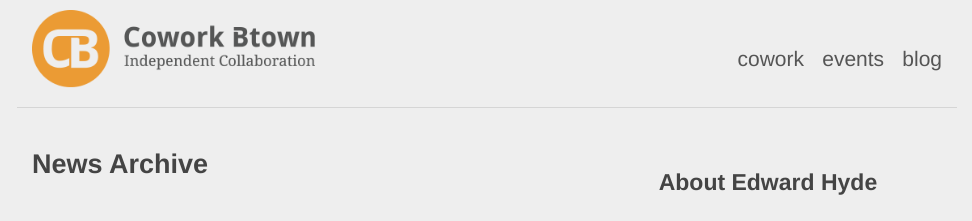
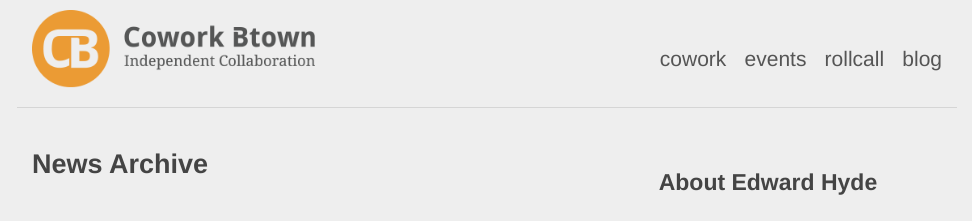
Before and after one commit to internetAaron/cowork-btown, a Jekyll site: the page built from archive.html, in a window 1280 px wide. Shown: the top 221 px of the page, without its empty margins (153-1125 px from the left). Built offline with Jekyll 4.4.1, drawn with Linux system fonts in a browser that asks for light colours; Markdown is read by kramdown in place of the engine named in the settings.

Commit message:
Added rollcall to menu

```diff
--- a/_config.yml
+++ b/_config.yml
@@ -16,5 +16,7 @@ navigation:
   url: /index.html
 - text: events
   url: /events.html
+- text: rollcall
+  url: /rollcall.html
 - text: blog
   url: /blog/index.html
--- a/rollcall.html
+++ b/rollcall.html
@@ -5,7 +5,7 @@ layout: default
 <div class="container">
   <div class="row">
     <div class="twelve columns">
-      <h2 class="l-less-margin">#coworkbtown Paparazzi</h2>
+      <h2 class="l-less-margin">#coworkbtown Rollcall</h2>
       <span class="instructions">Tag your Instagram photos with <strong>#coworkbtown</strong> and they'll show up here.</span>
     </div>
   </div>
```
Also changed, not shown: _layouts/default.html (+5 -5 lines), _includes/header.html (indentation only), images/site/instagram.png (added), 9 other files.
